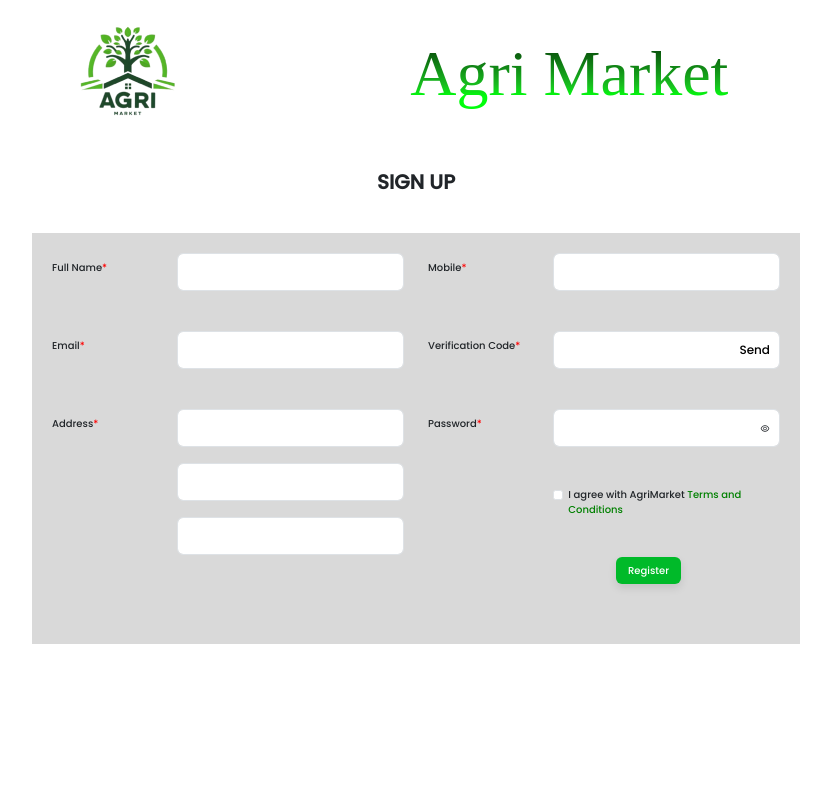
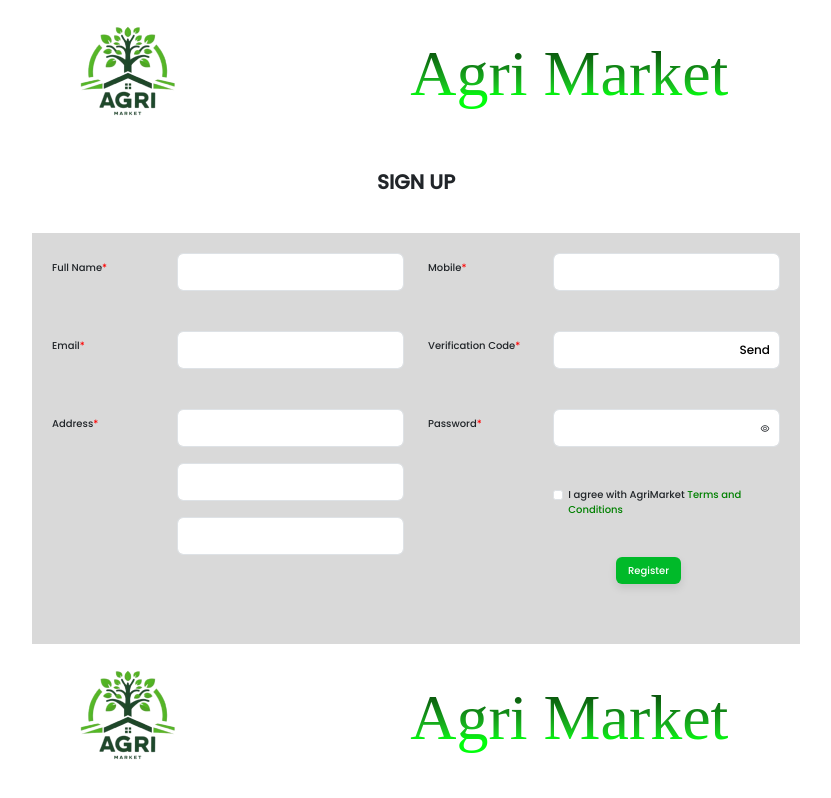
Before and after one commit to HiruniPraveesha/AgriMarket-front-end, a React (Vite) app: page / in a window 1280 px wide. Shown: the whole page, without its empty margins (224-1055 px from the left). Built offline with nearby package versions, Linux system fonts and the light colour scheme; a web font is replaced by a local one.

Commit message:
Merged SignIn

```diff
--- a/src/App.tsx
+++ b/src/App.tsx
@@ -1,10 +1,12 @@
 import React from "react";
+import SignIn from "./pages/Login/SignIn";
 import SignUpBuyer from "./pages/Login/SignUpBuyer";
 
 const App: React.FC = () => {
   return (
     <div>
       <SignUpBuyer />
+      <SignIn />
     </div>
   );
 };
```
